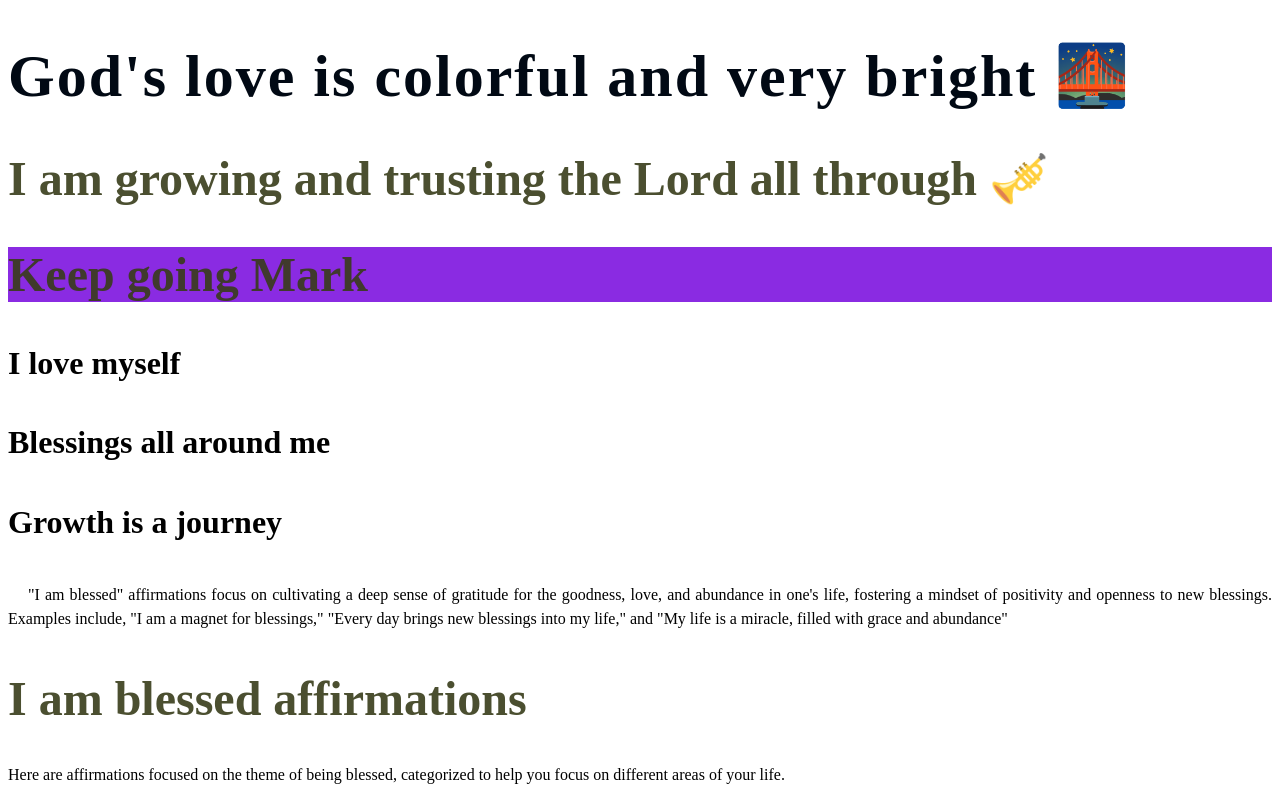
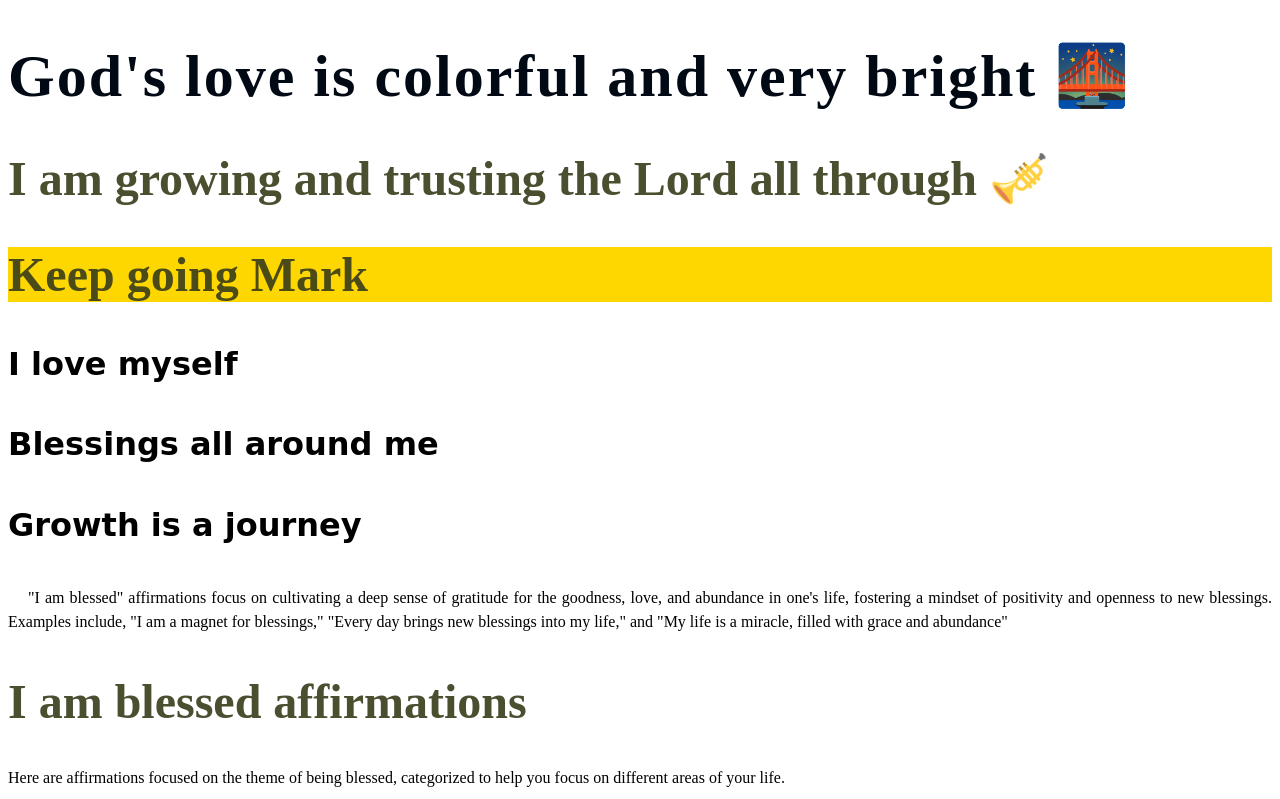
Before and after one commit to de-scientist/learning-css, a plain HTML site: page color.html in a window 1280 px wide. Shown: the top 799 px of the page. Drawn offline with Linux system fonts and the light colour scheme.

Commit message:
use cursive font for the h4

```diff
--- a/styles.css
+++ b/styles.css
@@ -14,7 +14,7 @@ h2 {
 
 div {
 
-    background-color: blueviolet;
+    background-color: gold;
 }
 
 body {
@@ -39,5 +39,5 @@ h3 {
 
 h4 {
     font-size: 32px;
-    font-family: 'Losta Master' serif;
+    font-family: cursive;
 }
```
